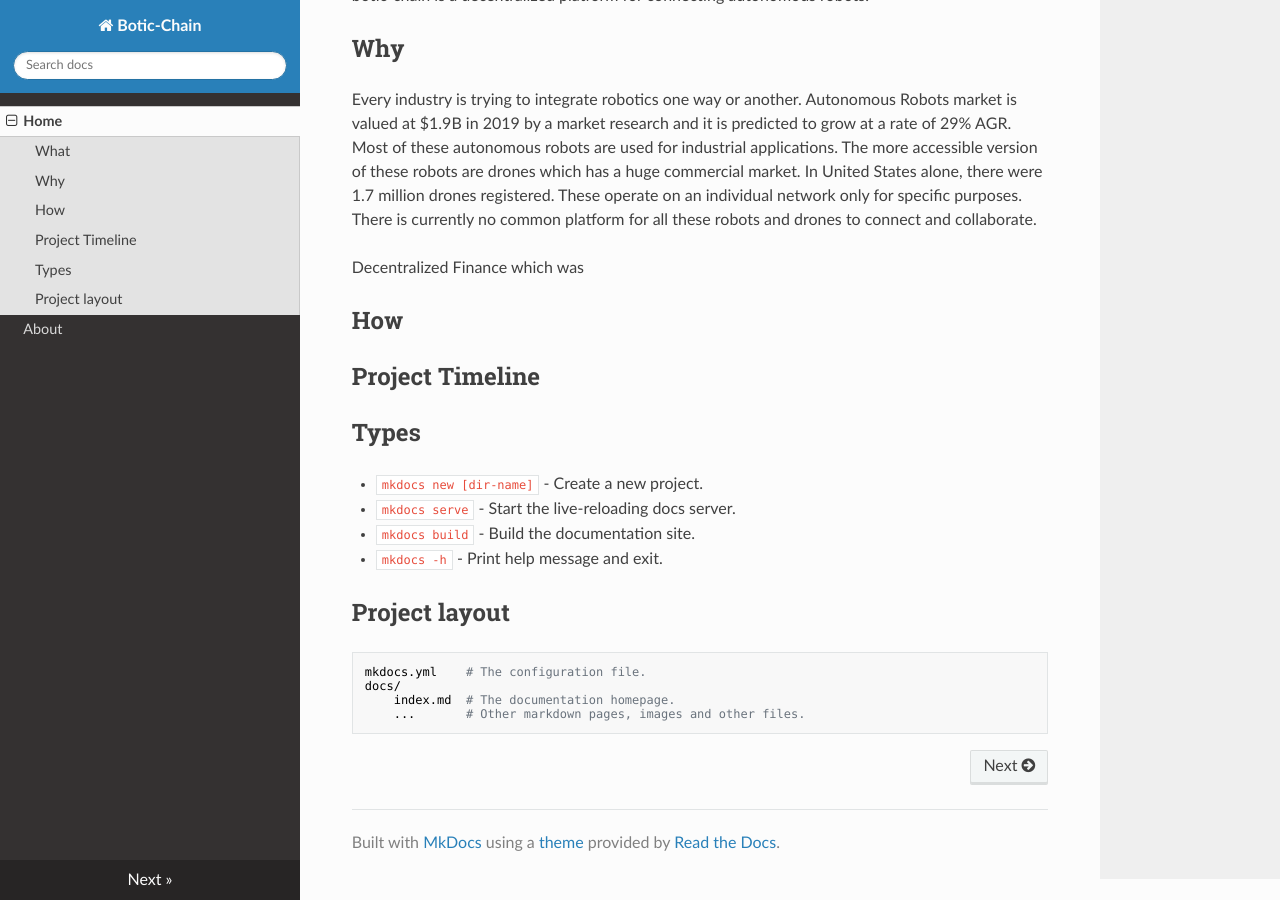
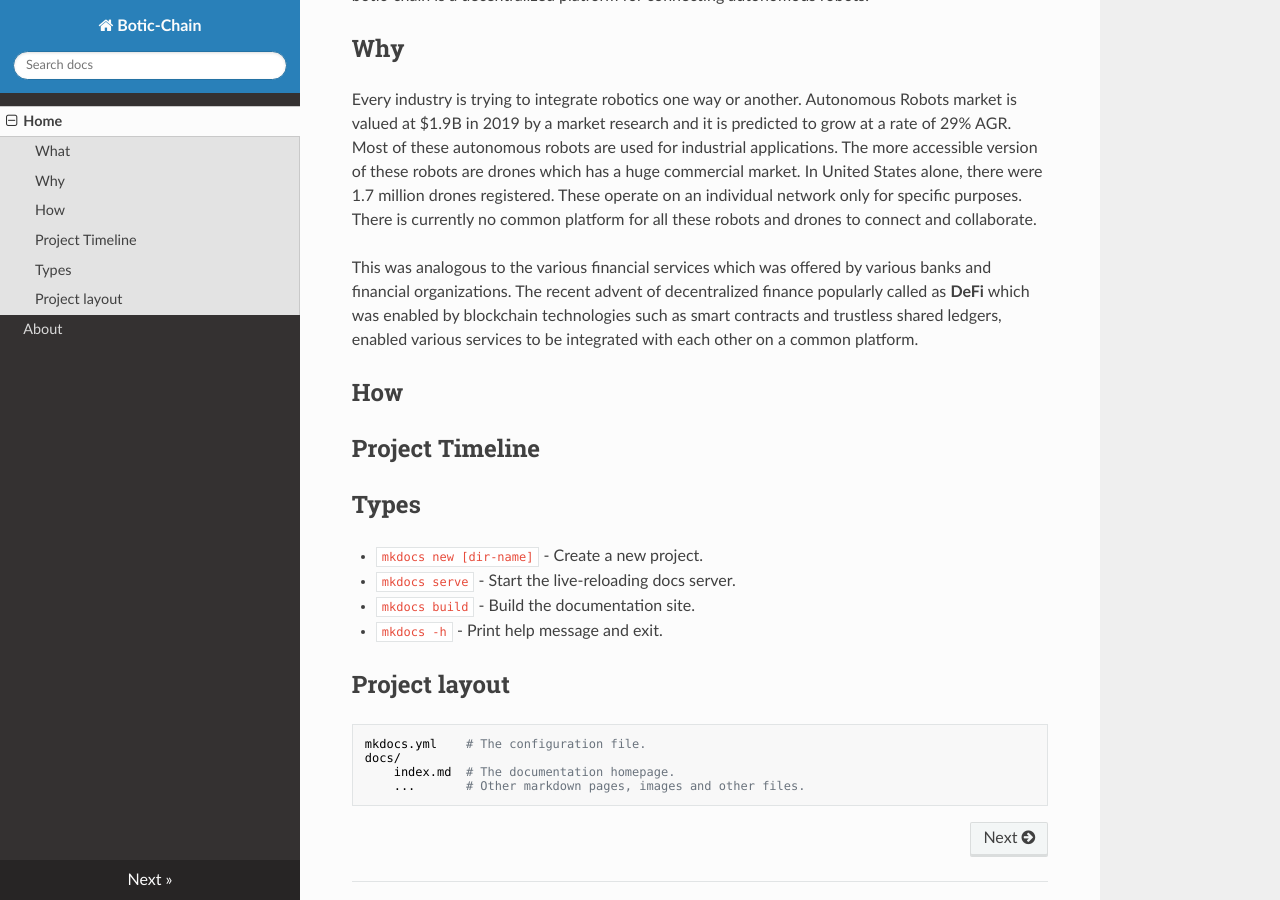
Before and after one commit to botic-chain/botic-chain-docs, an MkDocs documentation site: the page built from docs/index.md, in a window 1280 px wide and 900 px high, scrolled down 456 px. Built offline with MkDocs 1.6.1, drawn with Linux system fonts in a browser that asks for light colours; nearby versions of some CDN libraries.

Commit message:
Update index.md

```diff
--- a/docs/index.md
+++ b/docs/index.md
@@ -10,7 +10,7 @@ botic-chain is a decentralized platform for connecting autonomous robots.
 
 Every industry is trying to integrate robotics one way or another. Autonomous Robots market is valued at $1.9B in 2019 by a market research and it is predicted to grow at a rate of 29% AGR. Most of these autonomous robots are used for industrial applications. The more accessible version of these robots are drones which has a huge commercial market. In United States alone, there were 1.7 million drones registered. These operate on an individual network only for specific purposes. There is currently no common platform for all these robots and drones to connect and collaborate.
 
-Decentralized Finance which was
+This was analogous to the various financial services which was offered by various banks and financial organizations. The recent advent of decentralized finance popularly called as **DeFi** which was enabled by blockchain technologies such as smart contracts and trustless shared ledgers, enabled various services to be integrated with each other on a common platform.
 
 ## How
 
```
